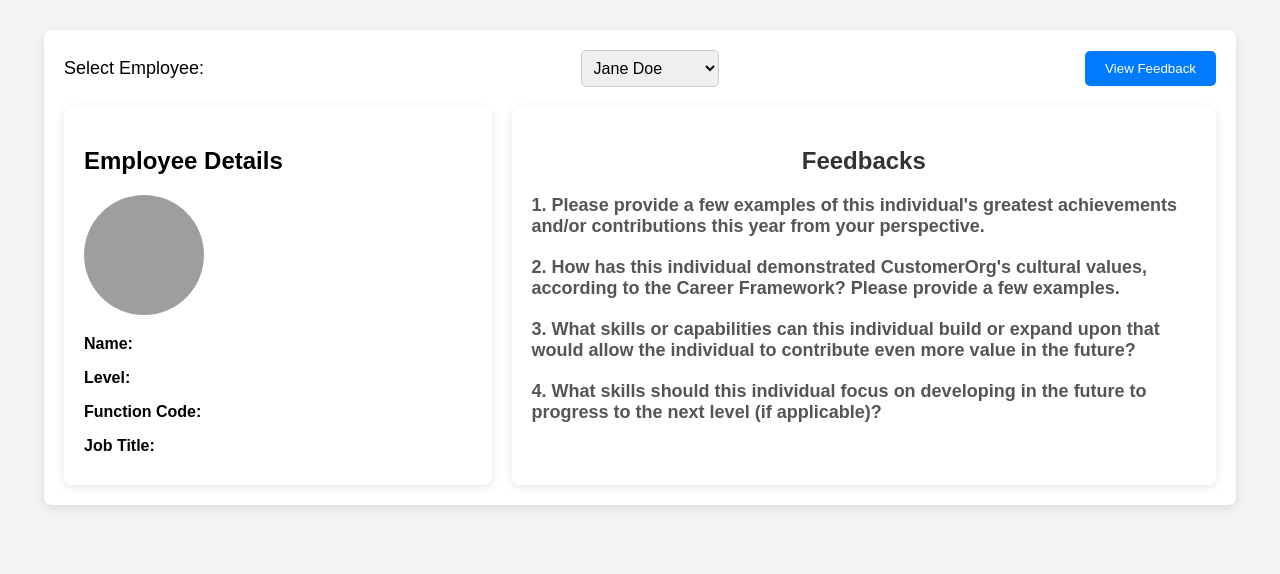
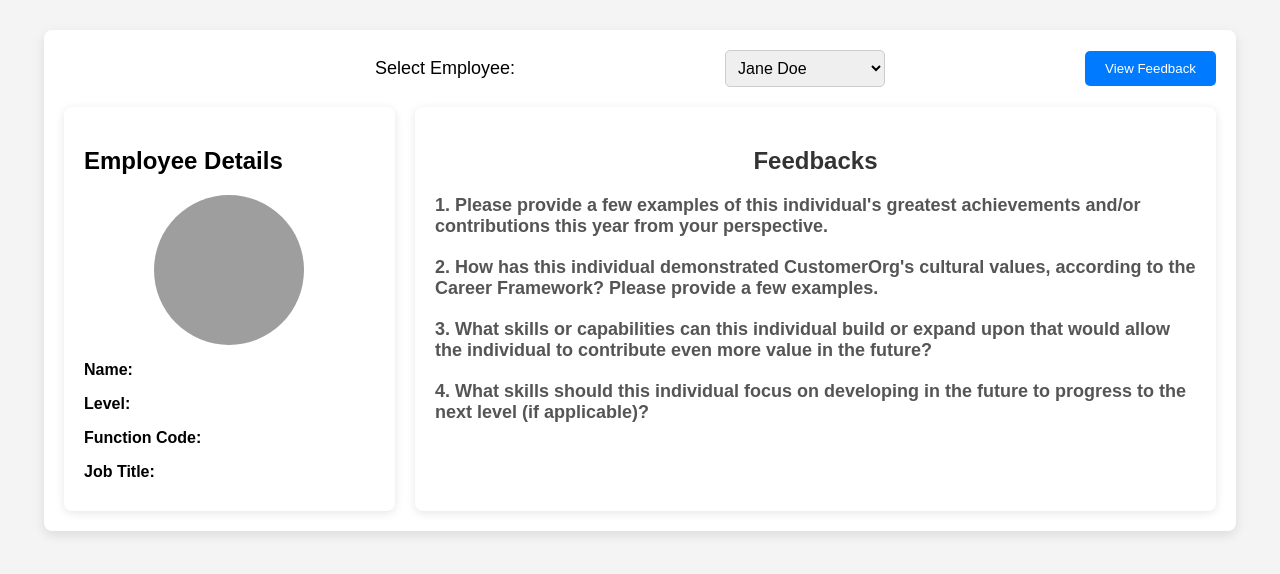
Before and after one commit to Saqib-Rangrez/Python_TkInter_Flask-Basic-App, a Flask app: page / in a window 1280 px wide. Shown: the top 574 px of the page. Run offline with Flask 3, Linux system fonts and the light colour scheme; grey boxes are pictures that could not be loaded.

Commit message:
Chnages in design

```diff
--- a/EmpFeedback_WebApp/static/styles.css
+++ b/EmpFeedback_WebApp/static/styles.css
@@ -17,9 +17,10 @@
 
 .employee-selection {
     display: flex;
-    justify-content: space-between;
+    justify-content: end;
     align-items: center;
     margin-bottom: 20px;
+    gap: 12.5rem;
 }
 
 .employee-selection label {
@@ -32,6 +33,7 @@
     font-size: 16px;
     border-radius: 5px;
     border: 1px solid #ccc;
+    width: 10rem;
 }
 
 .btn-primary {
@@ -58,7 +60,8 @@
     padding: 20px;
     border-radius: 8px;
     box-shadow: 0 2px 10px rgba(0, 0, 0, 0.1);
-    width: 35%;
+    width: 26%;
+    height: fit-content;
 }
 
 .employee-details h2 {
@@ -77,7 +80,7 @@
     padding: 20px;
     border-radius: 8px;
     box-shadow: 0 2px 10px rgba(0, 0, 0, 0.1);
-    width: 60%;
+    width: 68%;
 }
 
 .feedback-section h2 {
@@ -106,11 +109,16 @@
 }
 
 .proPic {
-    height: 120px;
-    width: 120px;
+    height: 150px;
+    width: 150px;
     border-radius: 50%;
     margin: auto;
+}
 
+.pp-sec {
+    display: flex;
+    align-items: center;
+    justify-self: center;
 }
 
 @media (max-width: 768px) {
--- a/EmpFeedback_WebApp/templates/index.html
+++ b/EmpFeedback_WebApp/templates/index.html
@@ -24,12 +24,17 @@
                 <h2>Employee Details</h2>
                 <div id="employee-details" class="employee-details">
                     <!-- Employee details will be populated here -->
-                    <img src="https://api.dicebear.com/9.x/notionists/svg" class="proPic" alt="Employee Profile Picture">
+                     <div class="pp-sec">
+                        <img src="https://api.dicebear.com/9.x/notionists/svg" class="proPic" alt="Employee Profile Picture">
+                     </div>
 
-                    <p><strong>Name:</strong> <span id="employee-name"></span></p>
-                    <p><strong>Level:</strong> <span id="employee-level"></span></p>
-                    <p><strong>Function Code:</strong> <span id="employee-function"></span></p>
-                    <p><strong>Job Title:</strong> <span id="employee-job"></span></p>
+                    <div>
+                        <p><strong>Name:</strong> <span id="employee-name"></span></p>
+                        <p><strong>Level:</strong> <span id="employee-level"></span></p>
+                        <p><strong>Function Code:</strong> <span id="employee-function"></span></p>
+                        <p><strong>Job Title:</strong> <span id="employee-job"></span></p>
+                    </div>
+
                 </div>
             </div>
 
```
